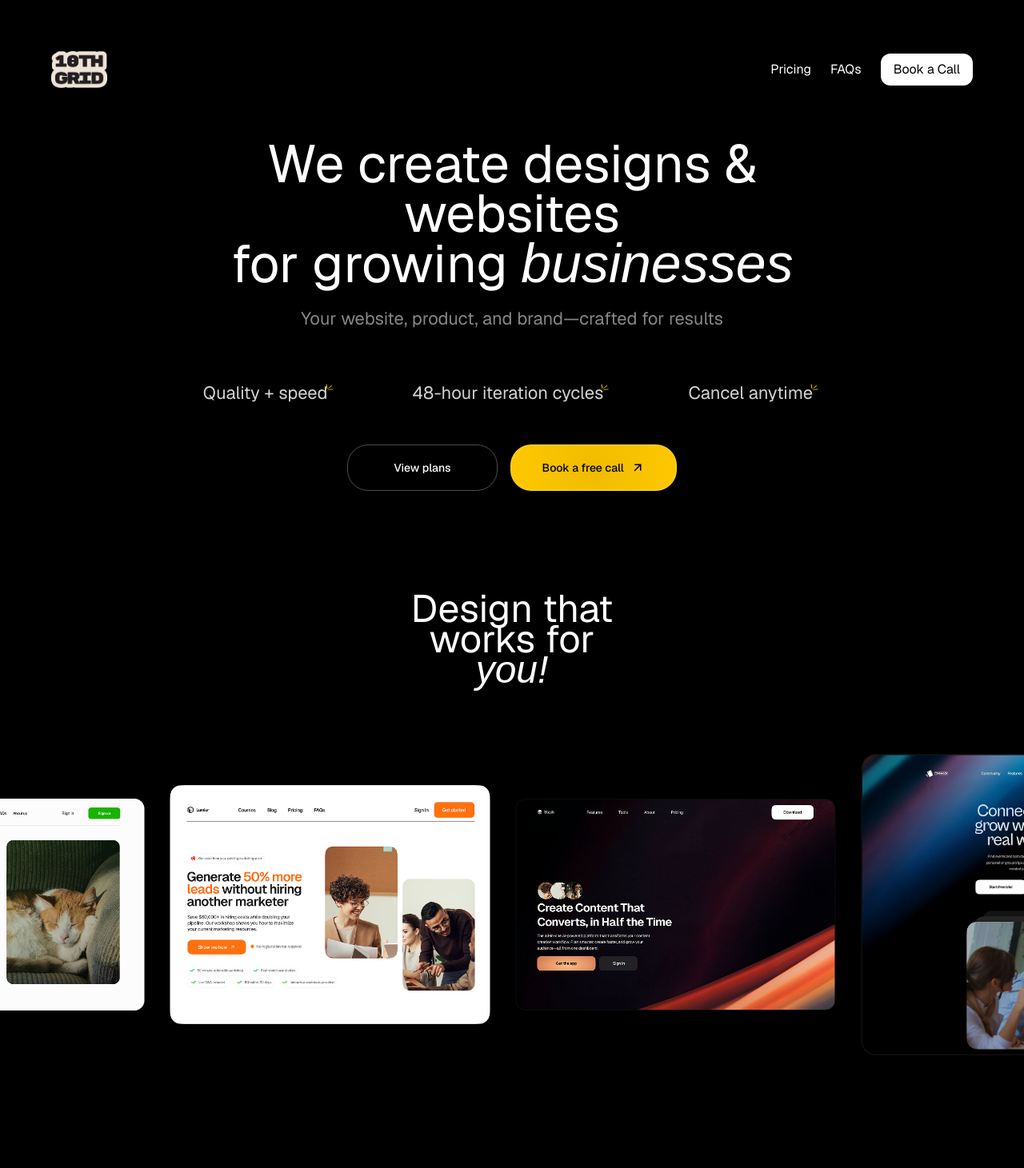
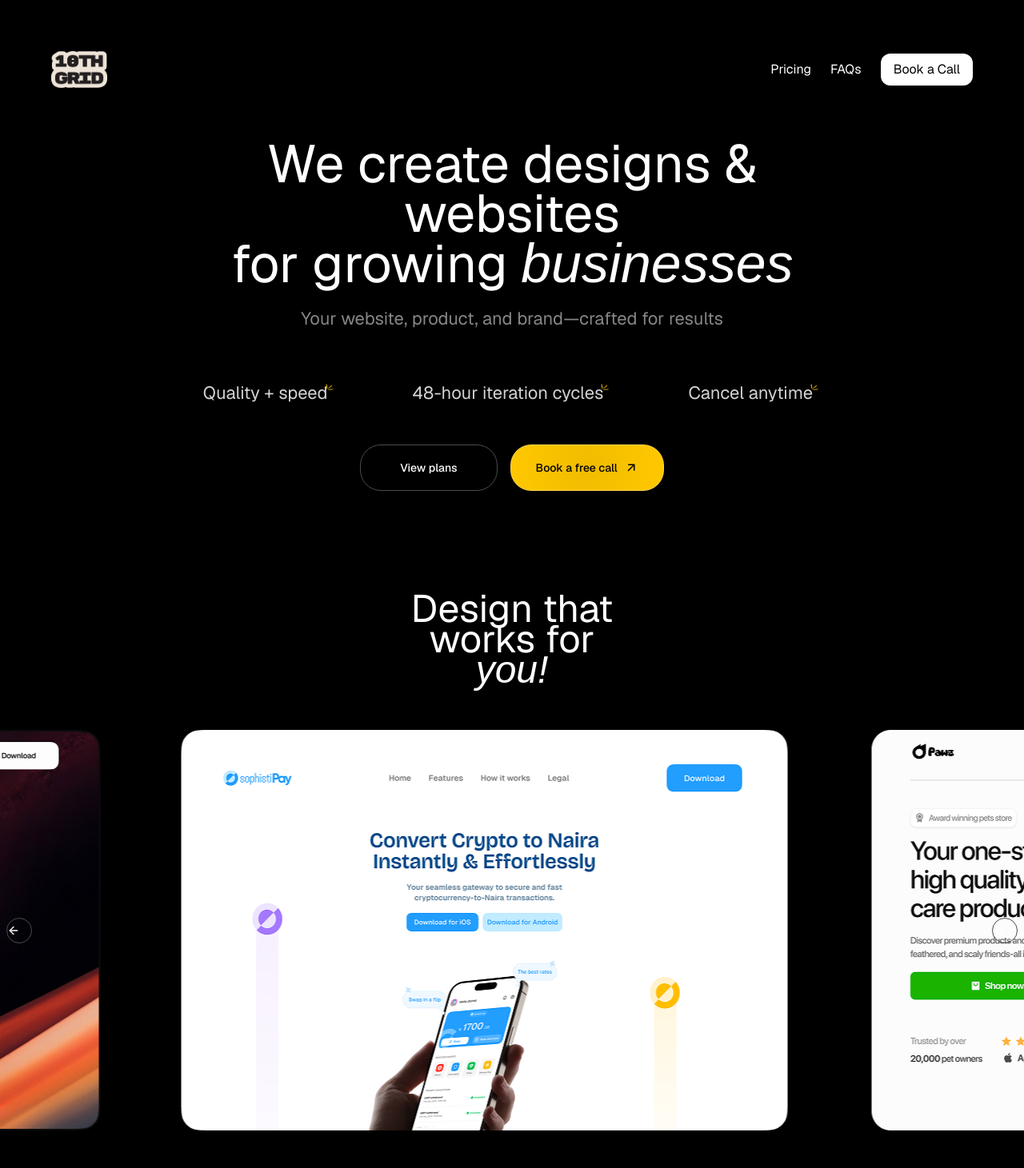
Before and after one commit to JosephBusayo/10thgrid, a Next.js app: page / in a window 1280 px wide. Shown: the top 1461 px of the page at 80% size. Built offline with nearby package versions, Linux system fonts and the light colour scheme; a web font is replaced by a local one.

Commit message:
fixed carousel

```diff
--- a/app/page.js
+++ b/app/page.js
@@ -10,6 +10,13 @@ import Footer from "./sections/Footer";
 import Image from "next/image";
 import Heading from "@/components/ui/heading";
 import { motion } from "framer-motion";
+import {
+  Carousel,
+  CarouselContent,
+  CarouselItem,
+  CarouselPrevious,
+  CarouselNext,
+} from "@/components/ui/carousel";
 
 export default function Home() {
   const containerRef = useRef(null);
@@ -33,25 +40,45 @@ export default function Home() {
       <Hero />
 
       <section className="flex flex-col justify-center items-center mb-20 overflow-hidden">
-        <Heading text="Design that works for" highlight="you!" />
+        <Heading
+          text="Design that works for"
+          highlight="you!"
+          className="mb-8" // Added consistent bottom margin
+        />
 
-        <div className="w-full max-w-screen-xl relative overflow-hidden">
-          <motion.div
-            ref={containerRef}
-            className="flex items-center gap-4"
-            animate={{ x: [0, -width / 2] }}
-            transition={{ duration: 15, ease: "linear", repeat: Infinity }}
+        <div className="w-full max-w-screen-xl relative">
+          <Carousel
+            opts={{
+              loop: true,
+              align: "center",
+              dragFree: true,
+            }}
+            className="w-full"
           >
-            {images.map((src, index) => (
-              <div key={index} className="flex-shrink-0 w-[300px] md:w-[400px] mx-2">
-                <div className="w-full h-[300px] md:h-[501px] relative">
-                  <Image src={src} alt={`image-${index}`} layout="fill" objectFit="contain" />
-                </div>
-              </div>
-            ))}
-          </motion.div>
+            <CarouselContent className="flex items-center gap-5 px-4">
+              {["/img1.png", "/img2.png", "/img3.png", "/img4.png"].map((src, index) => (
+                <CarouselItem
+                  key={index}
+                  className="basis-50 sm:basis-1/2 md:basis-4/6"
+                >
+                  <div className="w-[300px] md:w-[758px] h-[200px] md:h-[501px] relative">
+                    <Image
+                      src={src}
+                      alt={`image-${index}`}
+                      layout="fill"
+                      className="object-contain w-full h-full"
+                    />
+                  </div>
+                </CarouselItem>
+              ))}
+            </CarouselContent>
+
+            <CarouselPrevious className="hidden md:block absolute left-2 top-1/2 -translate-y-1/2 z-10" />
+            <CarouselNext className="hidden md:block absolute right-2 top-1/2 -translate-y-1/2 z-10" />
+          </Carousel>
         </div>
       </section>
+
 
       <Business />
       <Work />
--- a/app/sections/Hero.jsx
+++ b/app/sections/Hero.jsx
@@ -35,12 +35,12 @@ function Hero() {
 
       <div className="flex gap-4 flex-col md:flex-row-reverse mt-4">
         <a href="https://calendly.com/10thgriddesigns/discovery-call" target="_blank" rel="noopener noreferrer">
-          <Button className="w-full md:px-12 md:py-7">
+          <Button className="w-full md:px-10 md:py-7">
             Book a free call <Image src="/arrow-right-up-line.svg" alt="ico" height="18" width="18" />
           </Button>
         </a>
         <ScrollLink to="pricing" smooth={true} duration={800} offset={-50} className="w-full">
-          <Button variant="outline" className="w-full md:px-12 md:py-7">View plans</Button>
+          <Button variant="outline" className="w-full md:px-10 md:py-7">View plans</Button>
         </ScrollLink>
       </div>
     </div>
```
